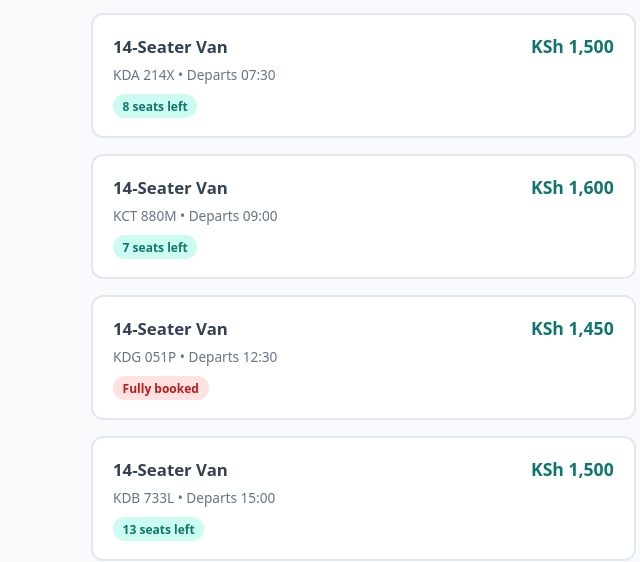
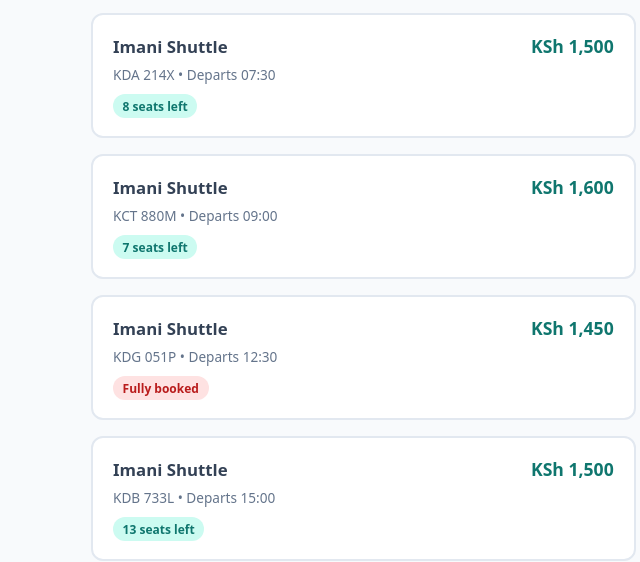
Before and after one commit to gitduck890/Safiri, a plain HTML site: page inventory.html in a window 1280 px wide. Shown: the part 315-877 px from the top of the page, 13-653 px from the left. Drawn offline with Linux system fonts and the light colour scheme.

Commit message:
Update inventory.html

```diff
--- a/inventory.html
+++ b/inventory.html
@@ -242,10 +242,10 @@
           return { id: i, plate, type, from_city: state.from, to_city: state.to, departure_time: d.toISOString(), price, seats_total: 14, booked_seats: booked };
         };
         return [
-          mk(1, "KDA 214X", "14-Seater Van", 7, 1500, [1, 2, 5, 6, 7, 11]),
-          mk(2, "KCT 880M", "14-Seater Van", 9, 1600, [3, 4, 8, 9, 10, 12, 13]),
-          mk(3, "KDG 051P", "14-Seater Van", 12, 1450, [1, 2, 3, 4, 5, 6, 7, 8, 9, 10, 11, 12, 13, 14]),
-          mk(4, "KDB 733L", "14-Seater Van", 15, 1500, [14]),
+          mk(1, "KDA 214X", "Imani Shuttle", 7, 1500, [1, 2, 5, 6, 7, 11]),
+          mk(2, "KCT 880M", "Imani Shuttle", 9, 1600, [3, 4, 8, 9, 10, 12, 13]),
+          mk(3, "KDG 051P", "Imani Shuttle", 12, 1450, [1, 2, 3, 4, 5, 6, 7, 8, 9, 10, 11, 12, 13, 14]),
+          mk(4, "KDB 733L", "Imani Shuttle", 15, 1500, [14]),
         ];
       }
 
```
